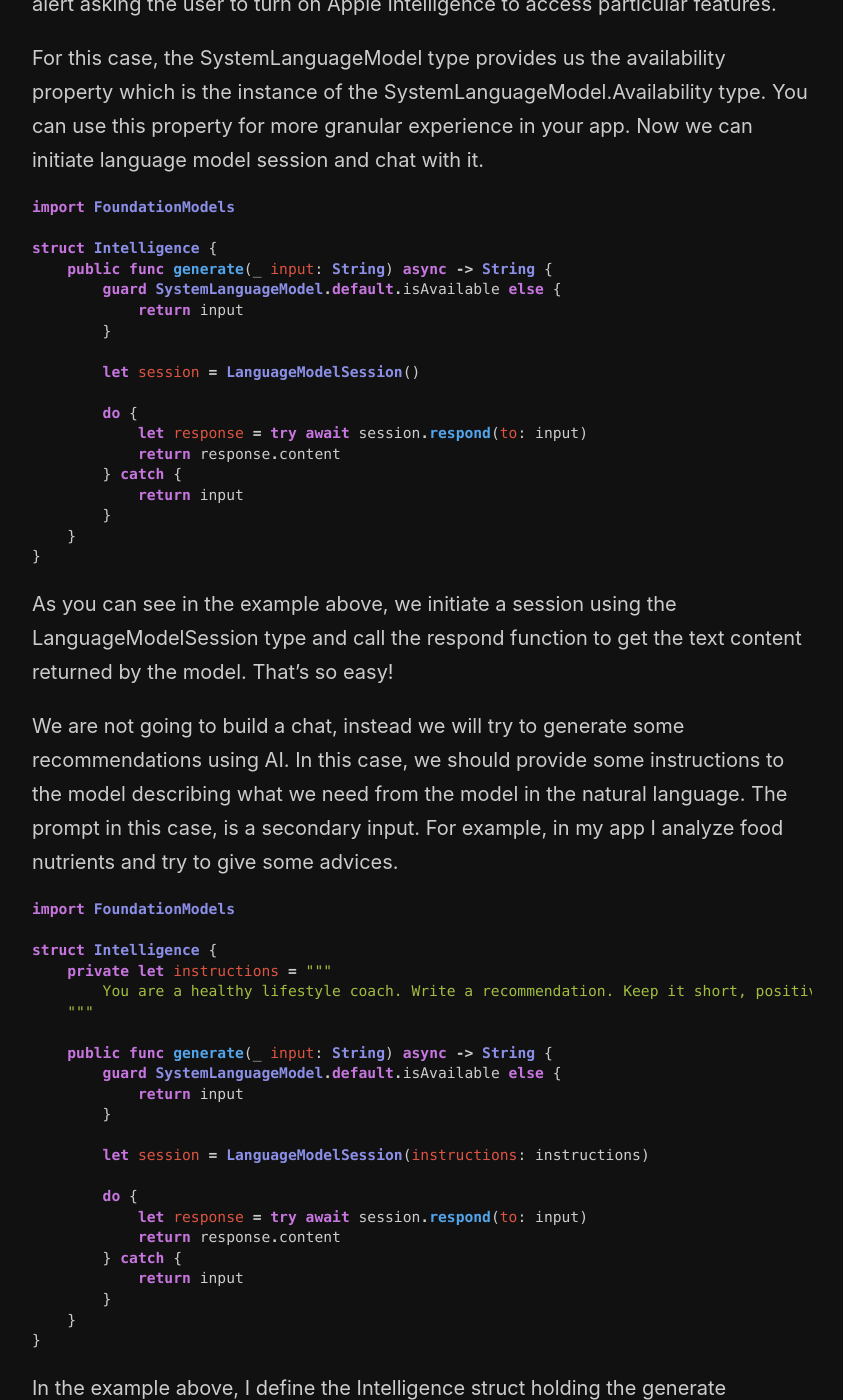
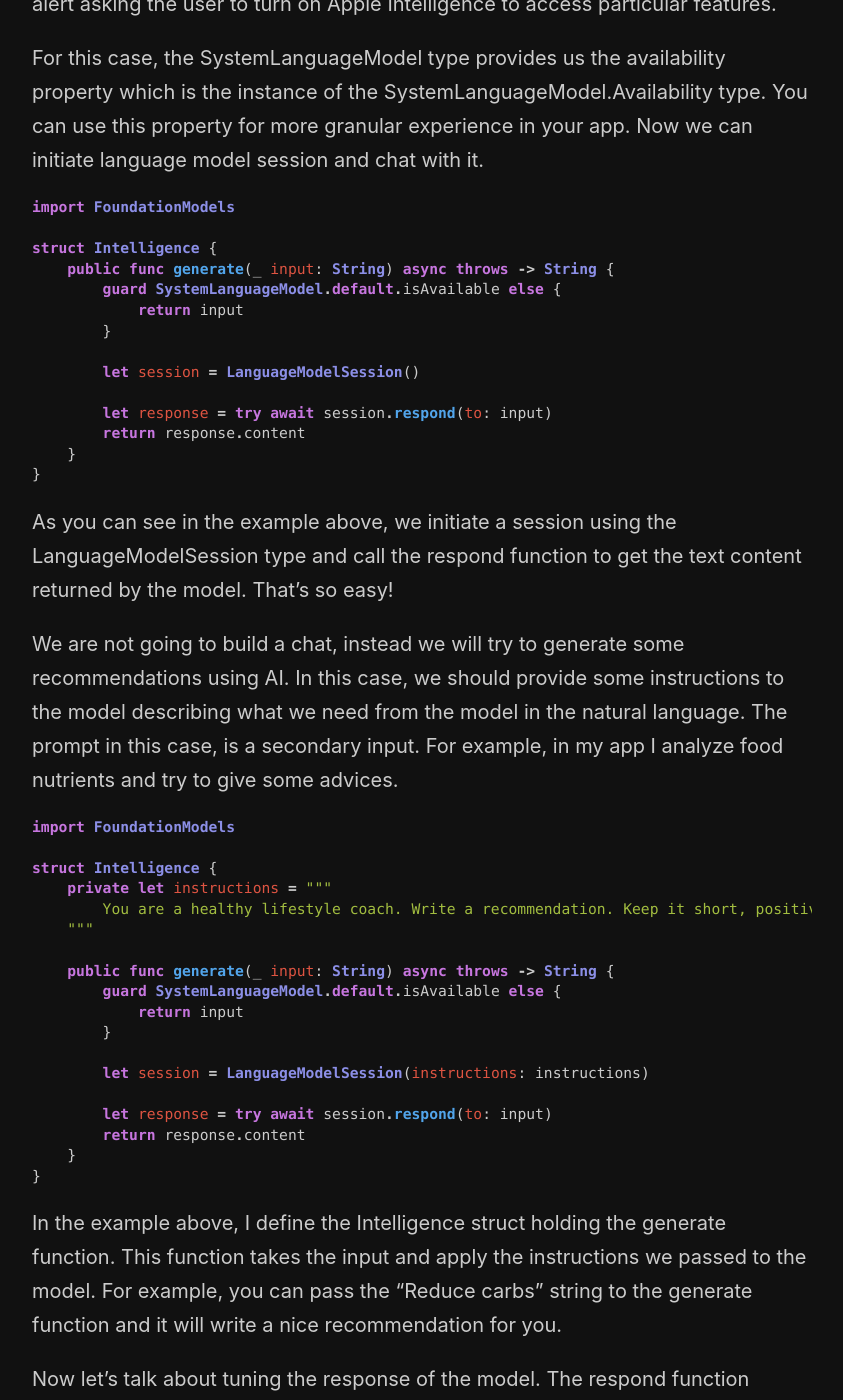
Before and after one commit to mecid/mecid.github.io, a Jekyll site: the page built from _posts/2025-08-19-building-ai-features-using-foundation-models.md, in a window 1280 px wide and 1400 px high, scrolled down 1002 px. Shown: the whole window, without its empty margins (218-1061 px from the left). Built offline with Jekyll 4.4.1, drawn with Linux system fonts in a browser that asks for light colours; some of the changed text lies outside the part shown.

Commit message:
ai code examples tuned

````diff
--- a/_posts/2025-08-19-building-ai-features-using-foundation-models.md
+++ b/_posts/2025-08-19-building-ai-features-using-foundation-models.md
@@ -33,19 +33,15 @@ For this case, the SystemLanguageModel type provides us the availability propert
 import FoundationModels
 
 struct Intelligence {
-    public func generate(_ input: String) async -> String {
+    public func generate(_ input: String) async throws -> String {
         guard SystemLanguageModel.default.isAvailable else {
             return input
         }
 
         let session = LanguageModelSession()
 
-        do {
-            let response = try await session.respond(to: input)
-            return response.content
-        } catch {
-            return input
-        }
+        let response = try await session.respond(to: input)
+        return response.content
     }
 }
 ```
@@ -62,19 +58,15 @@ struct Intelligence {
         You are a healthy lifestyle coach. Write a recommendation. Keep it short, positive and inspiring. Respond only with the final recommendation, no explanations.
     """
 
-    public func generate(_ input: String) async -> String {
+    public func generate(_ input: String) async throws -> String {
         guard SystemLanguageModel.default.isAvailable else {
             return input
         }
 
         let session = LanguageModelSession(instructions: instructions)
 
-        do {
-            let response = try await session.respond(to: input)
-            return response.content
-        } catch {
-            return input
-        }
+        let response = try await session.respond(to: input)
+        return response.content
     }
 }
 ```
@@ -91,7 +83,7 @@ struct Intelligence {
         You are a healthy lifestyle coach. Write a recommendation. Keep it short, positive and inspiring. Respond only with the final recommendation, no explanations.
     """
 
-    public func generate(_ input: String) async -> String {
+    public func generate(_ input: String) async throws -> String {
         guard SystemLanguageModel.default.isAvailable else {
             return input
         }
@@ -100,12 +92,8 @@ struct Intelligence {
         let seed = UInt64(Calendar.current.component(.dayOfYear, from: .now))
         let options = GenerationOptions(sampling: .random(top: 10), temperature: 0.7)
 
-        do {
-            let response = try await session.respond(to: input, options: options)
-            return response.content
-        } catch {
-            return input
-        }
+        let response = try await session.respond(to: input, options: options)
+        return response.content
     }
 }
 ```
````
